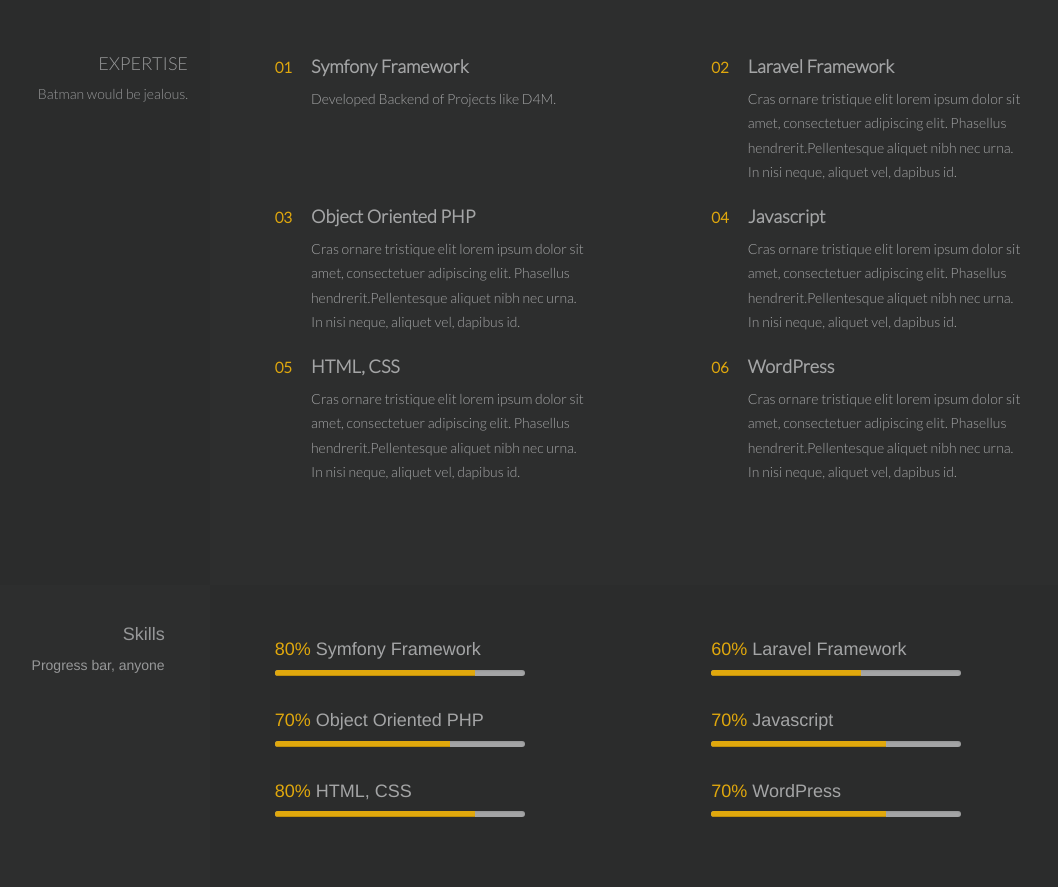
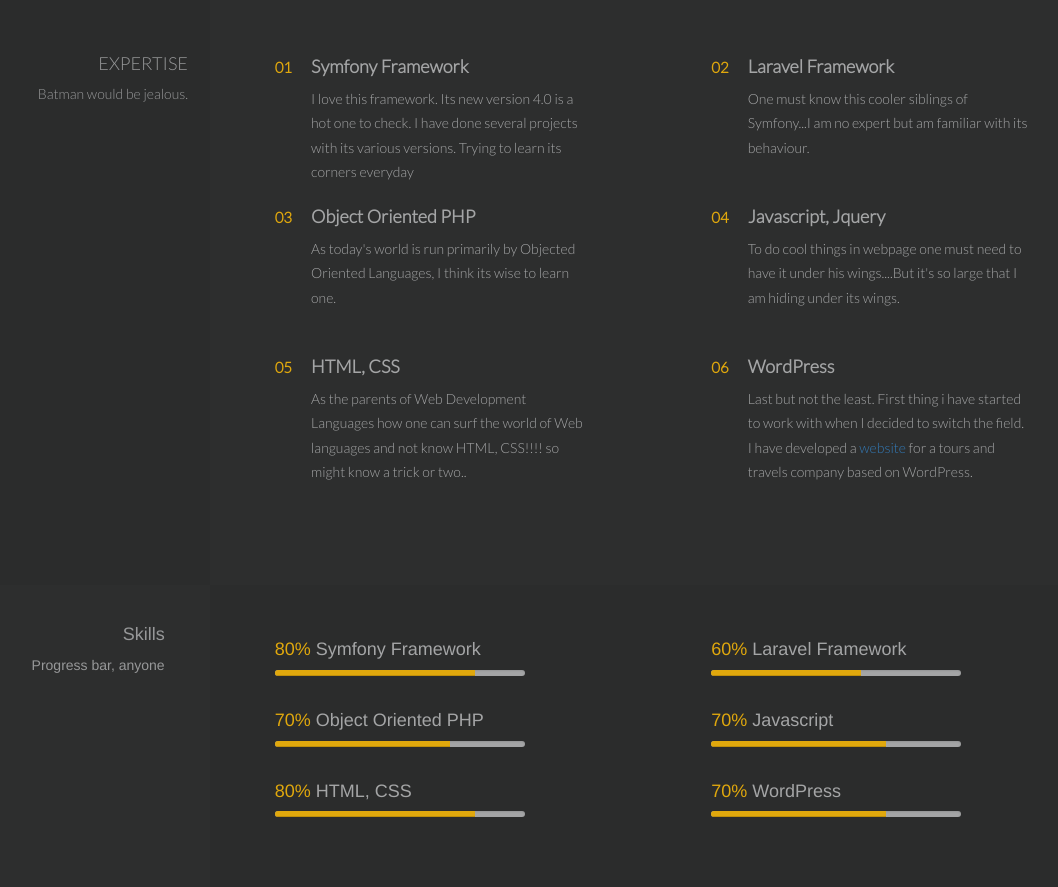
Before and after one commit to sssoumo/resume, a plain HTML site: page index.html in a window 1280 px wide. Shown: the part 1027-1914 px from the top of the page, without its empty margins (212-1270 px from the left). Drawn offline with Linux system fonts and the light colour scheme.

Commit message:
Updated Expertise information

```diff
--- a/index.html
+++ b/index.html
@@ -114,7 +114,7 @@
                                         <span class="expertise_second_header">
                                             Symfony Framework</span>
                                     </h4>
-                                    <p class="expertise_paragraph">Developed Backend of Projects like D4M.
+                                    <p class="expertise_paragraph">I love this framework. Its new version 4.0 is a hot one to check. I have done several projects with its various versions. Trying to learn its corners everyday
                                     </p>
                                 </div>
                             </div>
@@ -127,7 +127,7 @@
                                     <h4>
                                         <span class="expertise_second_header">
                                             Laravel Framework</span></h4>
-                                    <p class="expertise_paragraph">Cras ornare tristique elit lorem ipsum dolor sit amet, consectetuer adipiscing elit. Phasellus hendrerit.Pellentesque aliquet nibh nec urna. In nisi neque, aliquet vel, dapibus id.
+                                    <p class="expertise_paragraph">One must know this cooler siblings of Symfony...I am no expert but am familiar with its behaviour.
                                     </p>
                                 </div>
                             </div>
@@ -140,7 +140,7 @@
                                     <h4>
                                         <span class="expertise_second_header">
                                             Object Oriented PHP</span></h4>
-                                    <p class="expertise_paragraph">Cras ornare tristique elit lorem ipsum dolor sit amet, consectetuer adipiscing elit. Phasellus hendrerit.Pellentesque aliquet nibh nec urna. In nisi neque, aliquet vel, dapibus id.
+                                    <p class="expertise_paragraph">As today's world is run primarily by Objected Oriented Languages, I think its wise to learn one.
                                     </p>
                                 </div>
                             </div>
@@ -152,8 +152,8 @@
                                 <div class="expertise_body col-sm-11">
                                     <h4>
                                         <span class="expertise_second_header">
-                                            Javascript</span></h4>
-                                    <p class="expertise_paragraph">Cras ornare tristique elit lorem ipsum dolor sit amet, consectetuer adipiscing elit. Phasellus hendrerit.Pellentesque aliquet nibh nec urna. In nisi neque, aliquet vel, dapibus id.
+                                            Javascript, Jquery</span></h4>
+                                    <p class="expertise_paragraph">To do cool things in webpage one must need to have it under his wings....But it's so large that I am hiding under its wings.
                                     </p>
                                 </div>
                             </div>
@@ -165,7 +165,7 @@
                                     <h4>
                                         <span class="expertise_second_header">
                                             HTML, CSS</span></h4>
-                                    <p class="expertise_paragraph">Cras ornare tristique elit lorem ipsum dolor sit amet, consectetuer adipiscing elit. Phasellus hendrerit.Pellentesque aliquet nibh nec urna. In nisi neque, aliquet vel, dapibus id.
+                                    <p class="expertise_paragraph">As the parents of Web Development Languages how one can surf the world of Web languages and not know HTML, CSS!!!! so might know a trick or two..
                                     </p>
                                 </div>
                             </div>
@@ -178,7 +178,7 @@
                                     <h4>
                                         <span class="expertise_second_header">
                                             WordPress</span></h4>
-                                    <p class="expertise_paragraph">Cras ornare tristique elit lorem ipsum dolor sit amet, consectetuer adipiscing elit. Phasellus hendrerit.Pellentesque aliquet nibh nec urna. In nisi neque, aliquet vel, dapibus id.
+                                    <p class="expertise_paragraph">Last but not the least. First thing i have started to work with when I decided to switch the field. I have developed a <a href="http://skynet-travels.com/">website</a>  for a tours and travels company based on WordPress.
                                     </p>
                                 </div>
                             </div>
```
